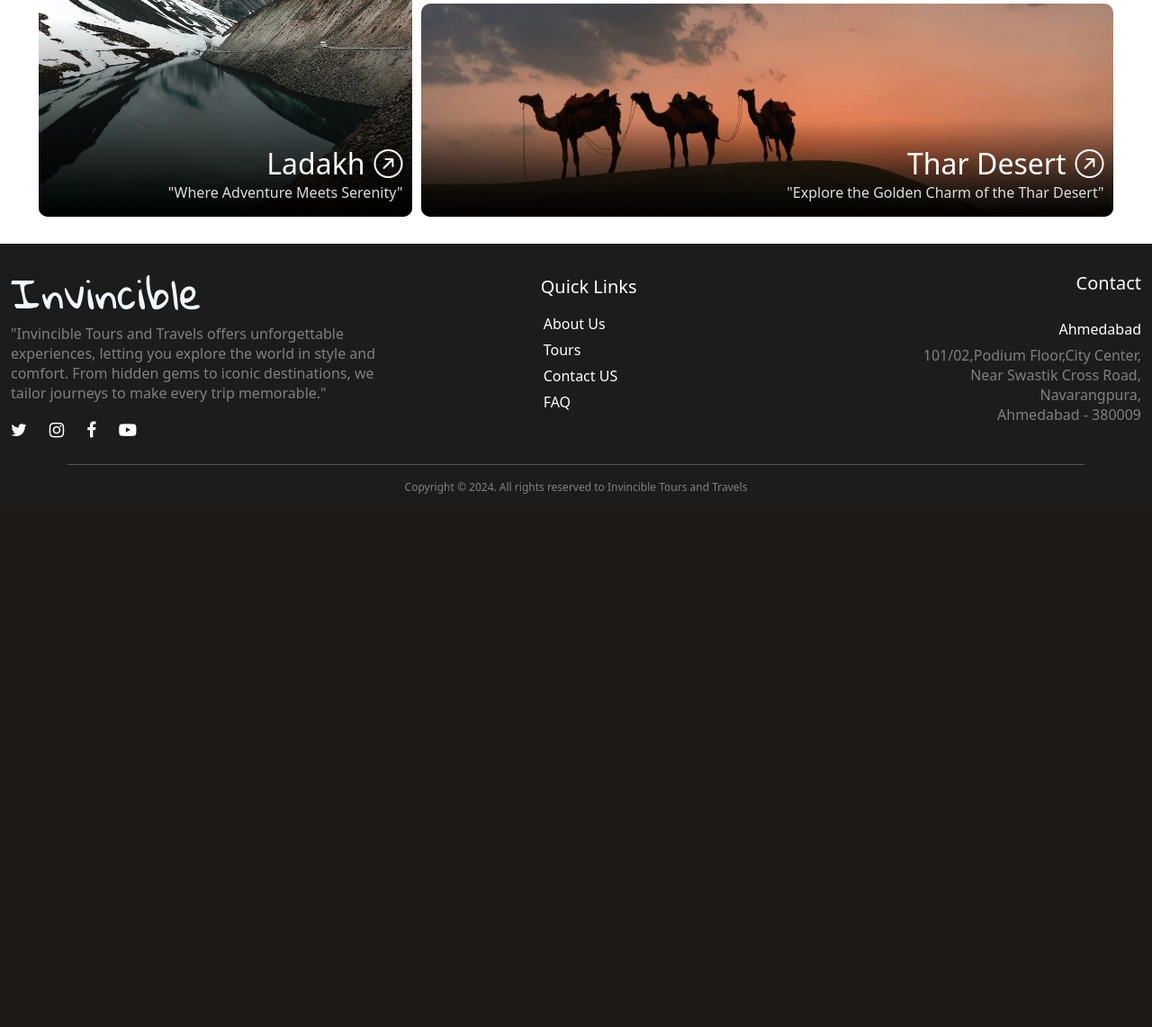
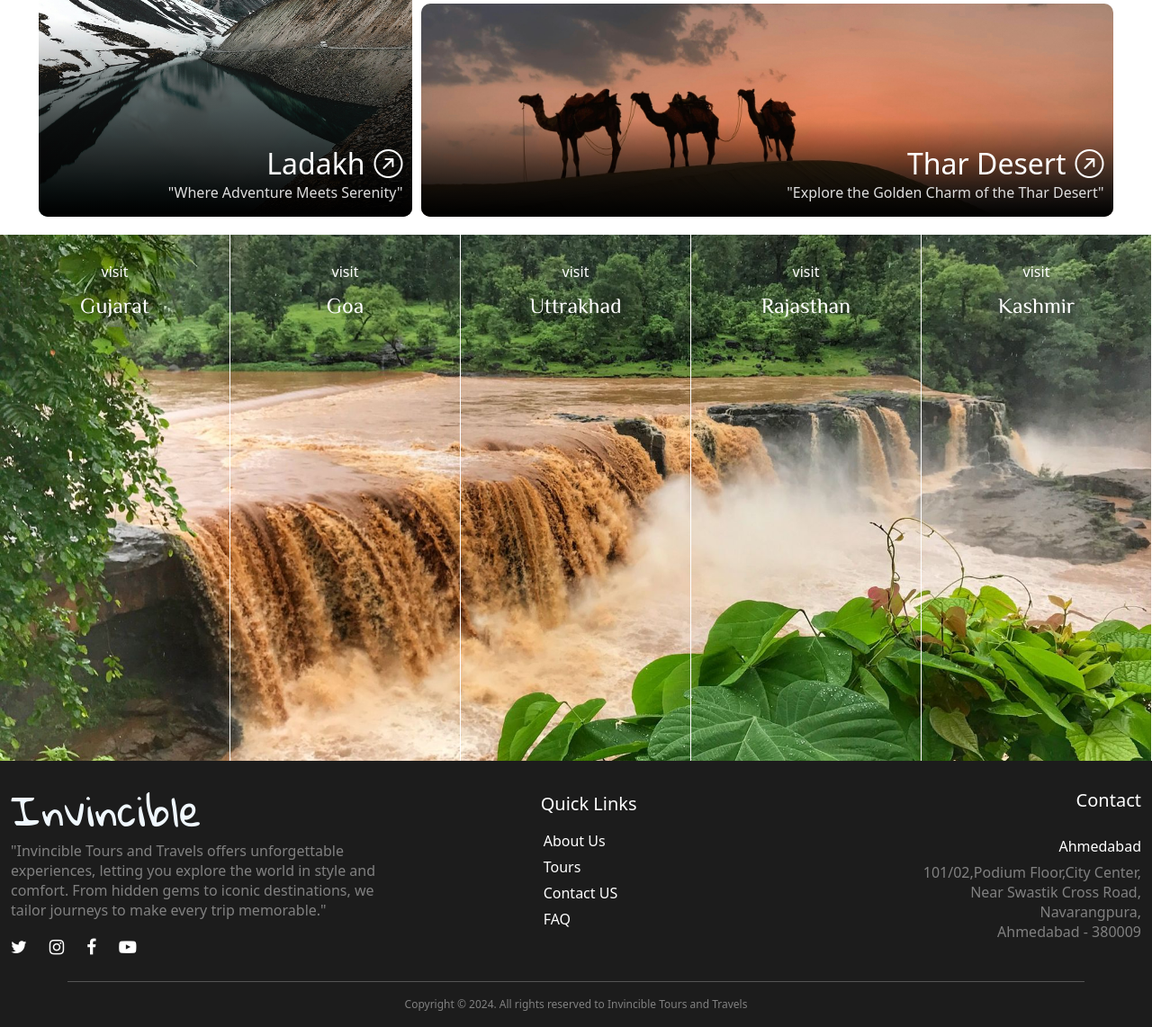
Before and after one commit to Harsh-Dhameliya/Invincible, a Django app: page / in a window 1280 px wide. Shown: the part 940-2082 px from the top of the page at 90% size. Before the commit the page ends 1489 px from the top, so only its background shows below. Run offline with Django 5.2, Linux system fonts and the light colour scheme; some libraries are stand-ins or nearby versions; some web fonts are replaced.

Commit message:
Added Satates Cards on bottom above the footer

```diff
--- a/static/css/main.css
+++ b/static/css/main.css
@@ -234,7 +234,7 @@ main{
 }
 footer
 {
-    margin-top: 30px;
+    /* margin-top: 30px; */
     color: #e1e1e1;
     background-color: #1c1c1c;
     padding-bottom: 1px;
--- a/static/css/main_page.css
+++ b/static/css/main_page.css
@@ -111,10 +111,55 @@
     /* backdrop-filter: ; */
 
 }
-
-
 .cards:hover {
-    /* background-image: ; */
-
     cursor: pointer;
 }
+
+.states
+{
+    width: 100%;
+    height: 585px;
+    background-image: url("../images/gj-saputara.jpg");
+    background-size: cover;
+    background-repeat: no-repeat;
+    background-position: center;
+    display: flex;
+    margin-top: 20px;
+    overflow: hidden;
+}
+.bg-drop
+{
+    position: absolute;
+    height: 150px;
+    width: 100%;
+    transform: translateY(-150px);
+    background-color: black;
+    z-index: 4;
+}
+.s-card
+{
+    width: 100%;
+    border-right: solid 1px rgb(255, 255, 255);
+    position: relative;
+    display: flex;
+    flex-direction: column;
+    align-items: center;
+}
+.s-card:hover .bg-drop
+{
+    transform: translateY(0px);
+
+}
+.s-card-body{
+    margin-top: 30px;
+    position: absolute;
+    text-align: center;
+    z-index: 5;
+    /* background-color: aqua; */
+}
+.s-card-body .s-contant-name
+{
+    margin-top: -5px;
+    font-size: 1rem;
+    text-align: center;
+}
--- a/static/js/index.js
+++ b/static/js/index.js
@@ -0,0 +1,18 @@
+function change_image(src) {
+  let stat = document.querySelector(".states");
+  if (src == "saputara") {
+    stat.style.backgroundImage = "url('../static/images/gj-saputara.jpg')";
+  }
+  else if (src == "goa") {
+    stat.style.backgroundImage = "url('../static/images/slide-2.jpg')";
+  }
+  else if (src == "manali") {
+    stat.style.backgroundImage = "url('../static/images/manali-2.jpg')";
+  }
+  else if (src == "rajasthan") {
+    stat.style.backgroundImage = "url('../static/images/rajasthan-thar-desert.jpg')";
+  }
+  else {
+    stat.style.backgroundImage = "url('../static/images/srinagar-dal-lake.jpg')";
+  }
+}
--- a/template/index.html
+++ b/template/index.html
@@ -82,8 +82,8 @@
             </article>
         </div>
     </section>
-    <section>
-        <main class="container-xxl">
+    <main>
+        <section class="container-xxl">
             <div class="high-events">
                 <div class="high-events-heading">
                     <h2 class="theme roboto-regular">Highlighted Events</h2>
@@ -102,8 +102,7 @@
                     </div>
                     <div class="half-card ">
                         <div class="two-card">
-                            <div class="first-card cards"
-                                style='background-image: url("../static/images/manali.jpg");'>
+                            <div class="first-card cards" style='background-image: url("../static/images/manali.jpg");'>
                                 <div class="card-liner"></div>
                                 <div class="card-body">
                                     <div>
@@ -139,8 +138,47 @@
                     </div>
                 </div>
             </div>
-        </main>
-    </section>
+        </section>
+        <section class="states-outer">
+            <div class="states">
+                <div class="s-card" id="saputara" onmouseover="change_image('saputara')">
+                    <div class="bg-drop"></div>
+                    <div class="s-card-body">
+                        <p class="s-card-contant">visit</p>
+                        <p class="s-contant-name elm-regular fs-4">Gujarat</p>
+                    </div>
+                </div>
+                <div class="s-card" id="goa" onmouseover="change_image('goa')">
+                    <div class="bg-drop"></div>
+                    <div class="s-card-body ">
+                        <p class="s-card-contant">visit</p>
+                        <p class="s-contant-name elm-regular fs-4">Goa</p>
+                    </div>
+                </div>
+                <div class="s-card" id="goa" onmouseover="change_image('manali')">
+                    <div class="bg-drop"></div>
+                    <div class="s-card-body ">
+                        <p class="s-card-contant">visit</p>
+                        <p class="s-contant-name elm-regular fs-4">Uttrakhad</p>
+                    </div>
+                </div>
+                <div class="s-card" id="rajasthan" onmouseover="change_image('rajasthan')">
+                    <div class="bg-drop"></div>
+                    <div class="s-card-body">
+                        <p class="s-card-contant">visit</p>
+                        <p class="s-contant-name elm-regular fs-4">Rajasthan</p>
+                    </div>
+                </div>
+                <div class="s-card" id="rajasthan" onmouseover="change_image('ladakh')">
+                    <div class="bg-drop"></div>
+                    <div class="s-card-body">
+                        <p class="s-card-contant">visit</p>
+                        <p class="s-contant-name elm-regular fs-4">Kashmir</p>
+                    </div>
+                </div>
+            </div>
+        </section>
+    </main>
     <section>
         <footer class="container-xxl">
             <div class="footer-top ">
@@ -196,10 +234,13 @@
             </div>
         </footer>
     </section>
+
+
     <script src="https://cdnjs.cloudflare.com/ajax/libs/gsap/3.12.5/gsap.min.js"
         integrity="sha512-7eHRwcbYkK4d9g/6tD/mhkf++eoTHwpNM9woBxtPUBWm67zeAfFC+HrdoE2GanKeocly/VxeLvIqwvCdk7qScg=="
         crossorigin="anonymous" referrerpolicy="no-referrer"></script>
+    <script src="../static/js/bootstrap.js"></script>
     <script src="../static/js/index.js"></script>
-    <script src="../static/js/bootstrap.js"></script>
 </body>
+
 </html>
```
